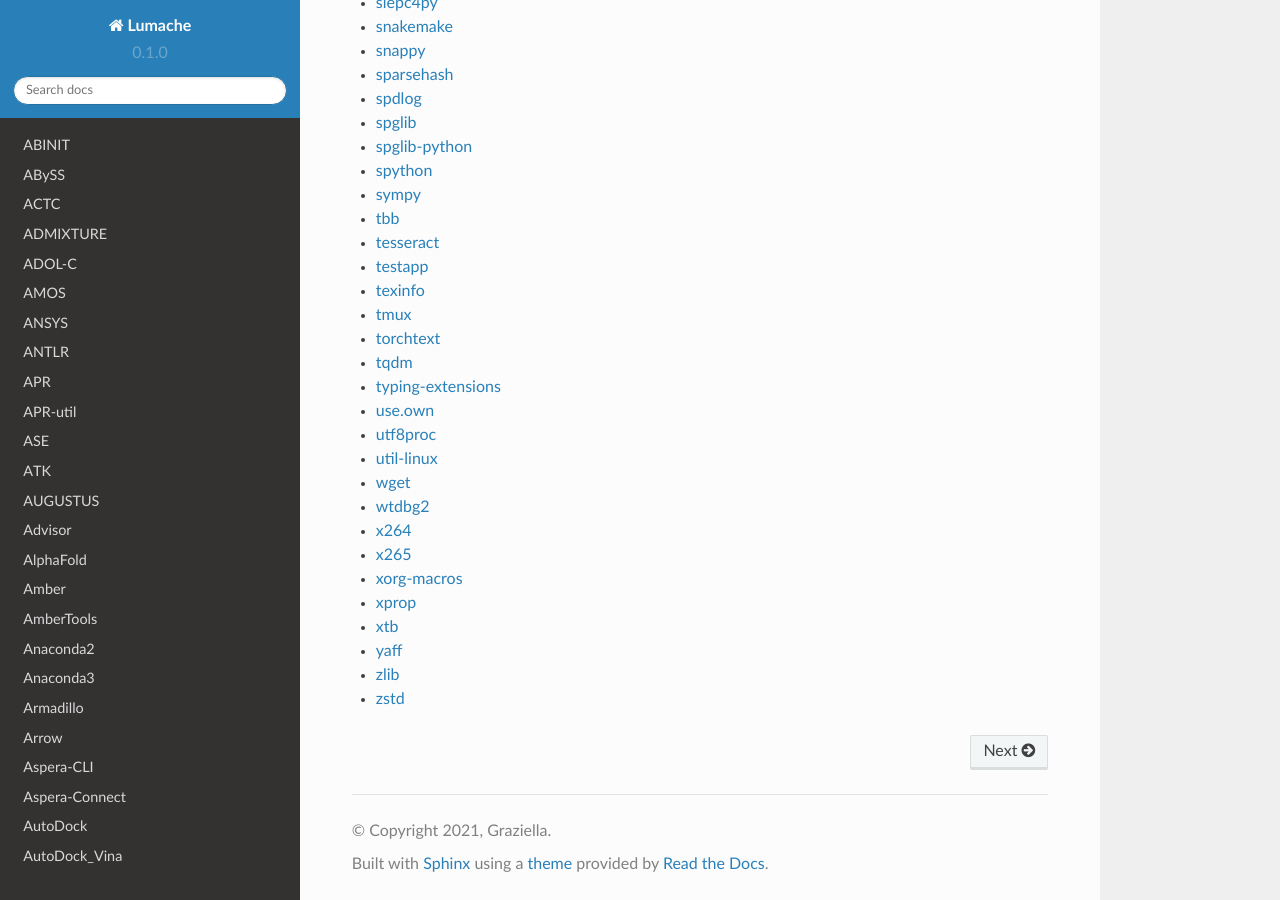
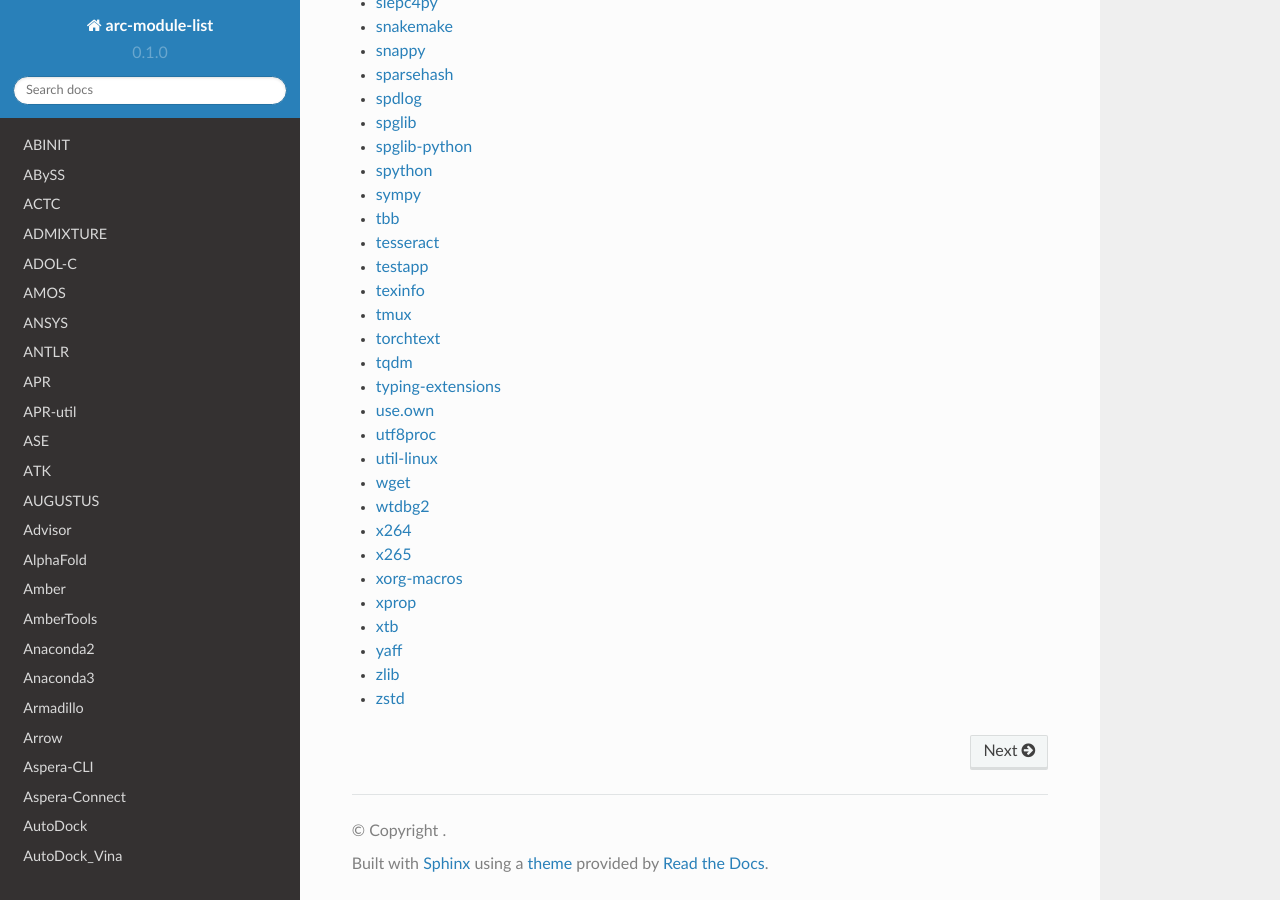
Before and after one commit to oxford-arc/arc-module-list, a Sphinx documentation site: the page built from docs/source/index.rst, in a window 1280 px wide and 900 px high, scrolled down 15254 px. Built offline with Sphinx 7.4.7 and the Read the Docs theme 2.0.0, drawn with Linux system fonts in a browser that asks for light colours.

Commit message:
Update conf.py

```diff
--- a/docs/source/conf.py
+++ b/docs/source/conf.py
@@ -2,9 +2,9 @@
 
 # -- Project information
 
-project = 'Lumache'
-copyright = '2021, Graziella'
-author = 'Graziella'
+project = 'arc-module-list'
+
+author = 'The ARC Team'
 
 release = '0.1'
 version = '0.1.0'
```
